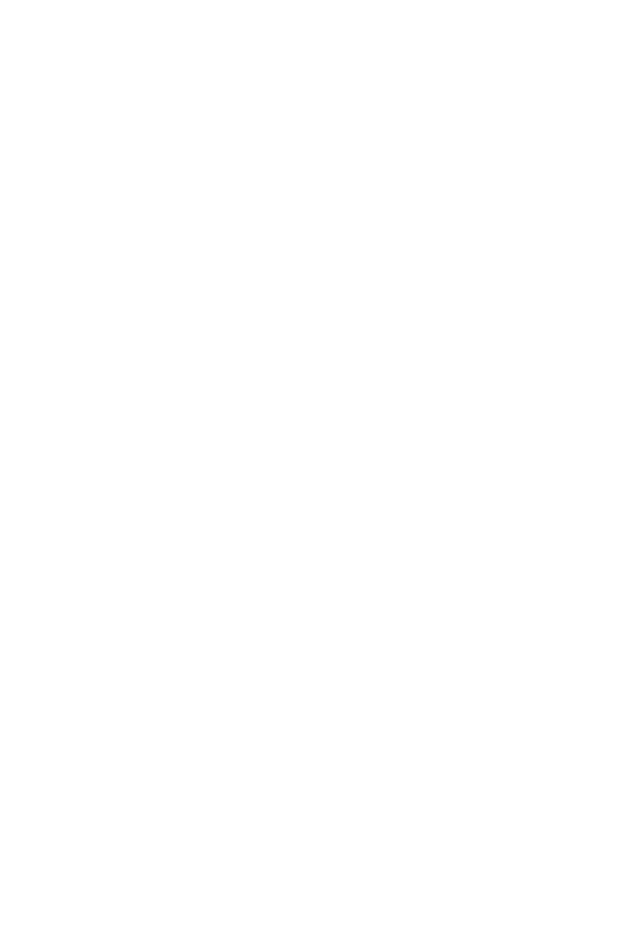
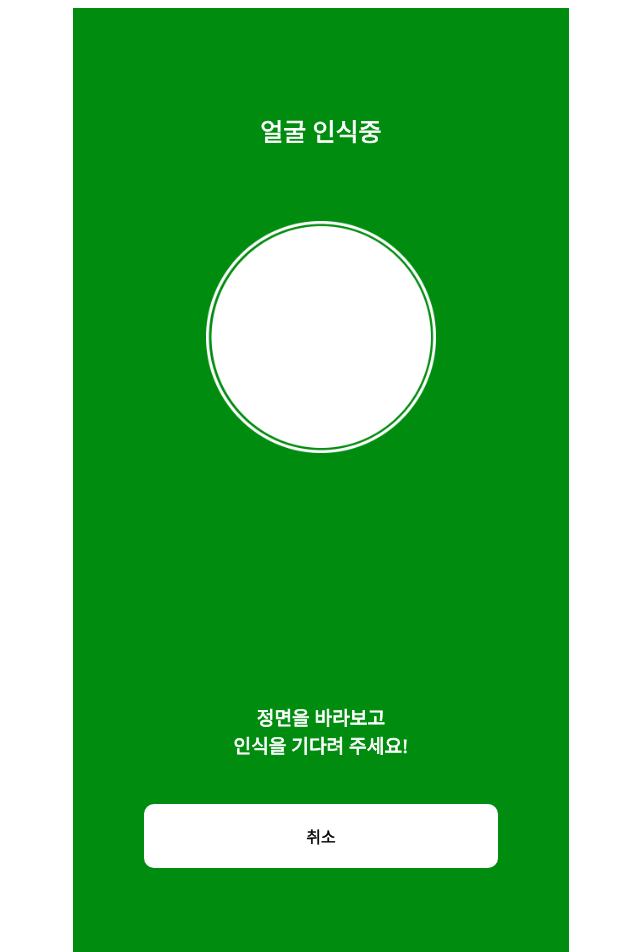
Before and after one commit to app-and-me/2025_ITShow_MirimPay_Client, a React (Vite) app: page /face in a window 1280 px wide. Before the commit this address had no page. Shown: the top 952 px of the page, without its empty margins (319-959 px from the left). Before the commit the page ends 800 px from the top, so only its background shows below. Built offline with nearby package versions, Linux system fonts and the light colour scheme.

Commit message:
🎉 feat: 얼굴 인식 페이지

```diff
--- a/src/App.tsx
+++ b/src/App.tsx
@@ -3,6 +3,7 @@ import { BrowserRouter as Router, Routes, Route } from 'react-router-dom';
 // import Home from './pages/test';
 import Cart from './pages/Cart';
 import Pay from './pages/Pay';
+import Face from './pages/Face';
 
 function App() {
   return (
@@ -10,6 +11,7 @@ function App() {
       <Routes>
         <Route path="/" element={<Cart />} />
         <Route path="/pay" element={<Pay />} />
+        <Route path="/face" element={<Face />} />
       </Routes>
     </Router>
   );
--- /dev/null
+++ b/src/pages/Face.tsx
@@ -0,0 +1,75 @@
+import styled from "styled-components";
+import FaceCircleimg from '../assets/FaceRecognition.png';
+
+const FaceContainer = styled.div`
+  padding: 1.5rem;
+  padding-bottom: 7rem;
+  max-width: 28rem;
+  margin: 0 auto;
+  background-color: #008C0E;
+`
+
+const Title = styled.p`
+  text-align: center;
+  font-size: 25px;
+  color: white;
+  -webkit-text-stroke: 0.8px white;
+  margin-top: 80px;
+  padding-bottom: 3rem;
+`
+
+const Face_Wrapper = styled.div`
+  text-align: center;
+`
+
+const FaceCircle = styled.img`
+  padding-bottom: 25rem;
+  width: 230px;
+  max-width: 31rem;
+  display: block;
+  margin-top: 45px;
+  align-item: center;
+  display: block;
+  margin: 0 auto;
+`
+
+const SubTitle = styled.div`
+  margin-top: -150px;
+  text-align: center;
+  font-size: 1.2rem;
+  color: white;
+  -webkit-text-stroke: 0.8px white;
+`
+const Wrapper = styled.div`
+  display: flex;
+  justify-content: center;
+  align-items: center;
+`
+const Button = styled.div`
+  display: flex;
+  width: 350px;
+  height: 60px;
+  justify-content: center;
+  align-items: center;
+  margin-top:45px;
+  border-radius: 10px;
+  border: 2px solid #FFF;
+  background: #FFF;
+  color: black;
+  -webkit-text-stroke: 0.4px black;
+
+`
+export default function Face() {
+  return (
+    <FaceContainer>
+      <Title>얼굴 인식중</Title>
+      <Face_Wrapper>
+        <FaceCircle src={FaceCircleimg} alt="얼굴인식" />
+      </Face_Wrapper>
+      <SubTitle>정면을 바라보고<br></br>인식을 기다려 주세요!</SubTitle>
+      <Wrapper>
+        <Button>취소</Button>
+      </Wrapper>
+    </FaceContainer>
+  )
+}
```
Also changed, not shown: src/assets/FaceRecognition.png (added).
